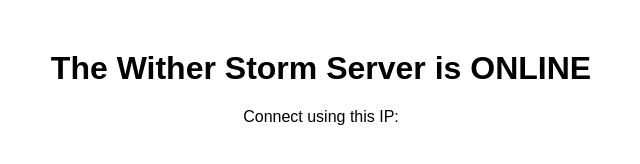
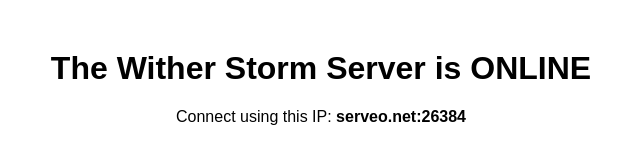
Before and after one commit to SayloIs1/SayloIs1.github.io, a plain HTML site: page index.html in a window 1280 px wide. Shown: the whole page, without its empty margins (319-959 px from the left). Drawn offline with Linux system fonts and the light colour scheme.

Commit message:
Server started

```diff
--- a/index.html
+++ b/index.html
@@ -1,5 +1,5 @@
 <!DOCTYPE html>
 <html><body style='font-family:sans-serif; text-align:center; margin-top: 50px;'>
        <h1>The Wither Storm Server is ONLINE</h1>
-       <p>Connect using this IP: <strong></strong></p>
+       <p>Connect using this IP: <strong>serveo.net:26384</strong></p>
 </body></html>
```
